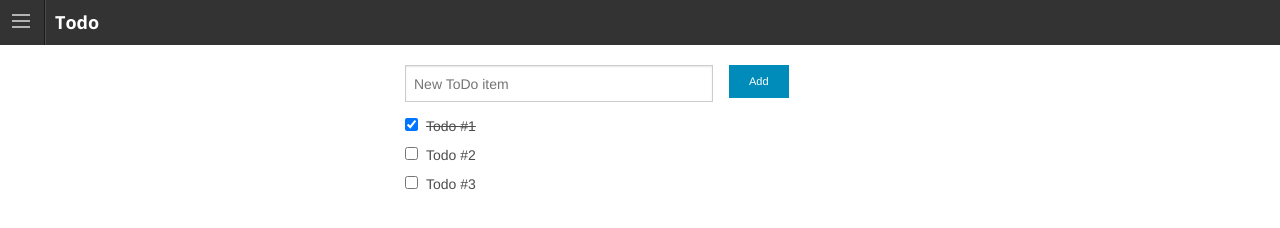
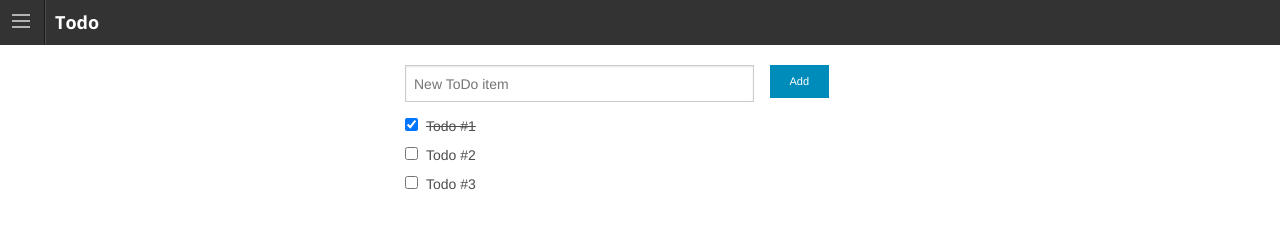
Before and after one commit to gabac/foundation-todo, a website: page index.html in a window 1280 px wide. Drawn offline with nearby package versions, Linux system fonts and the light colour scheme.

Commit message:
Don't wrap add button for small

```diff
--- a/index.html
+++ b/index.html
@@ -37,10 +37,10 @@
             <div class="row">
               <div class="medium-6 medium-centered columns">
                 <div class="row">
-                  <div class="large-8 columns">
+                  <div class="small-9 columns">
                     <input type="text" placeholder="New ToDo item" />
                   </div>
-                  <div class="large-4 columns">
+                  <div class="small-3 columns">
                       <a href="#" class="tiny button">Add</a>
                   </div>
                 </div>
```
